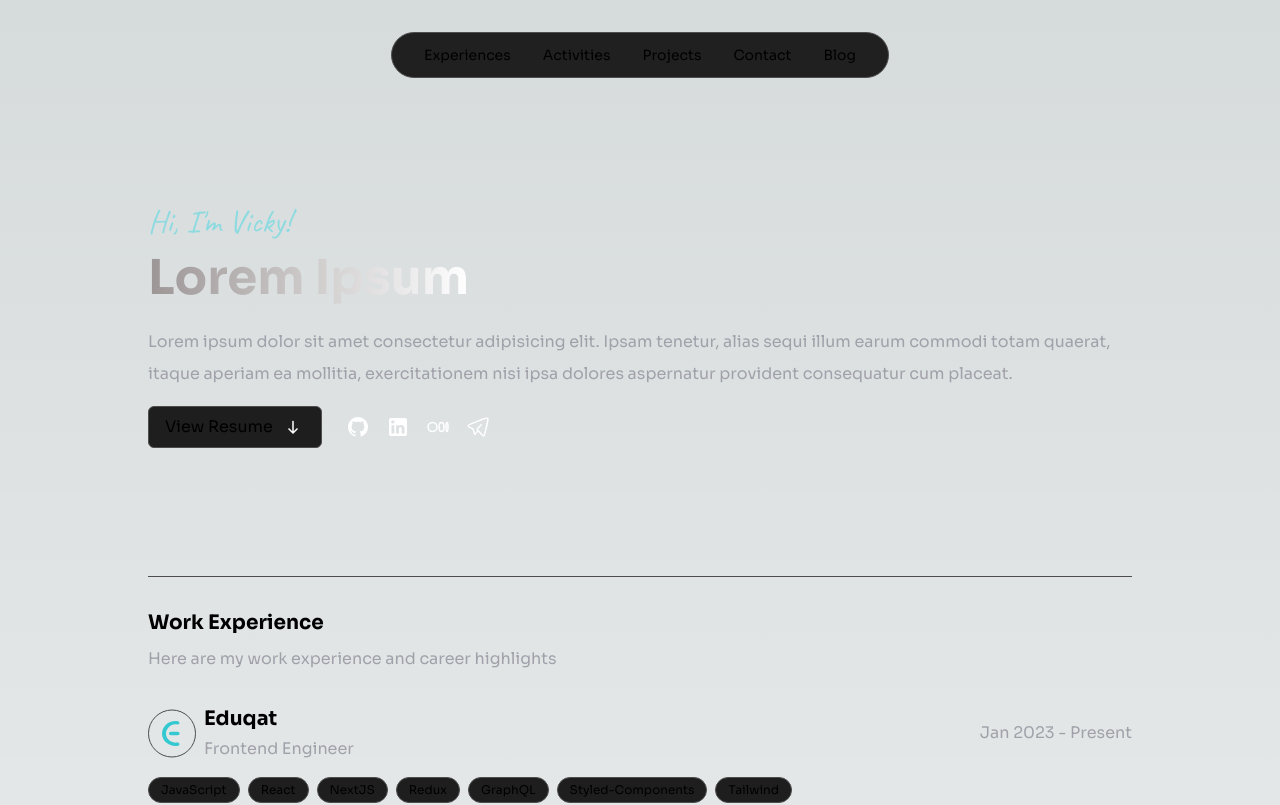
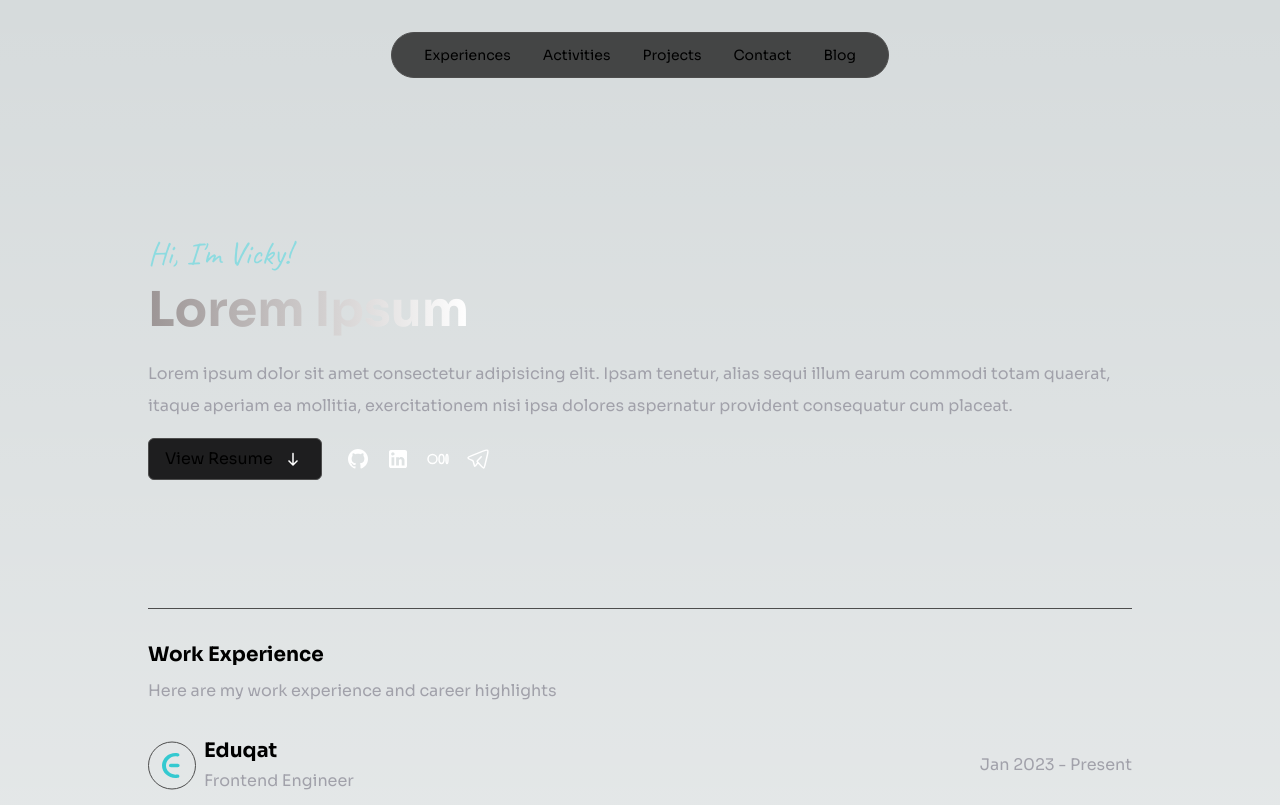
Before and after one commit to vickyadrii/personal-website-2.0, a Next.js app: page / in a window 1280 px wide. Shown: the top 805 px of the page. Built offline with nearby package versions, Linux system fonts and the light colour scheme.

Commit message:
ref: add sticky on the navbar

```diff
--- a/src/app/layout.tsx
+++ b/src/app/layout.tsx
@@ -19,11 +19,11 @@ export default function RootLayout({
   return (
     <html lang="en">
       <body className={sora.className}>
+        {/* Mobile Nav */}
+        <NavbarMobile />
+
         {/* Dekstop and Tablet Nav */}
         <Navbar />
-
-        {/* Mobile Nav */}
-        <NavbarMobile />
 
         <main className="max-w-5xl mx-auto p-5 lg:pt-0 pt-[50px]">{children}</main>
       </body>
--- a/src/components/common/navbar/navbar-mobile.tsx
+++ b/src/components/common/navbar/navbar-mobile.tsx
@@ -14,8 +14,9 @@ const NavbarMobile = () => {
   };
 
   return (
-    <header className="md:hidden relative">
-      <div className="absolute right-0 -top-3 px-5 z-50">
+    <header className="sticky top-0 md:p-0 p-5 w-full">
+      <div className="md:hidden relative">
+        <div className="absolute right-0 z-50">
           <button onClick={handleShowMenu} className="p-1 border-2 rounded-md">
             <Image
               src={getAssetUrl(showMenu ? "/icons/ic_close.svg" : "/icons/ic_hamburger.svg")}
@@ -30,7 +31,7 @@ const NavbarMobile = () => {
           className={`fixed w-100 ${showMenu ? "opacity-100" : "opacity-0 -right-full"} top-0 w-full bg-black/50 min-h-screen backdrop-blur-[2px] transition-all duration-[400ms] ease-out`}
         >
           <div
-          className={`fixed ${showMenu ? "right-0 ease-out" : "-right-full ease-in"} w-full flex justify-end drop-shadow-2xl transition-all duration-[400ms]`}
+            className={`fixed ${showMenu ? "right-0 ease-out" : "-right-full ease-in"} w-[120%] flex justify-end drop-shadow-2xl transition-all duration-[400ms]`}
           >
             <div className="bg-[#0c0c0c] w-1/2 min-h-screen border-l border-l-primary-dark-600">
               <nav className="px-5 py-10">
@@ -50,6 +51,7 @@ const NavbarMobile = () => {
             </div>
           </div>
         </div>
+      </div>
     </header>
   );
 };
--- a/src/components/common/navbar/navbar.tsx
+++ b/src/components/common/navbar/navbar.tsx
@@ -4,9 +4,9 @@ import { navbarItems } from "@/constants/constants";
 
 const Navbar = () => {
   return (
-    <header className="my-8">
+    <header className="md:py-8 sticky top-0">
       <nav className="md:flex hidden justify-center items-center">
-        <ul className="bg-primary-dark-800 px-8 py-3 flex items-center gap-8 border border-primary-dark-600 rounded-3xl">
+        <ul className="bg-primary-dark-800/80 px-8 py-3 flex items-center gap-8 border border-primary-dark-600 rounded-3xl backdrop-blur-sm">
           {navbarItems.map(({ href, label }) => (
             <Link href={href} key={href}>
               <li className="text-sm">{label}</li>
```
Lines whose indentation alone changed are shown as unchanged.
